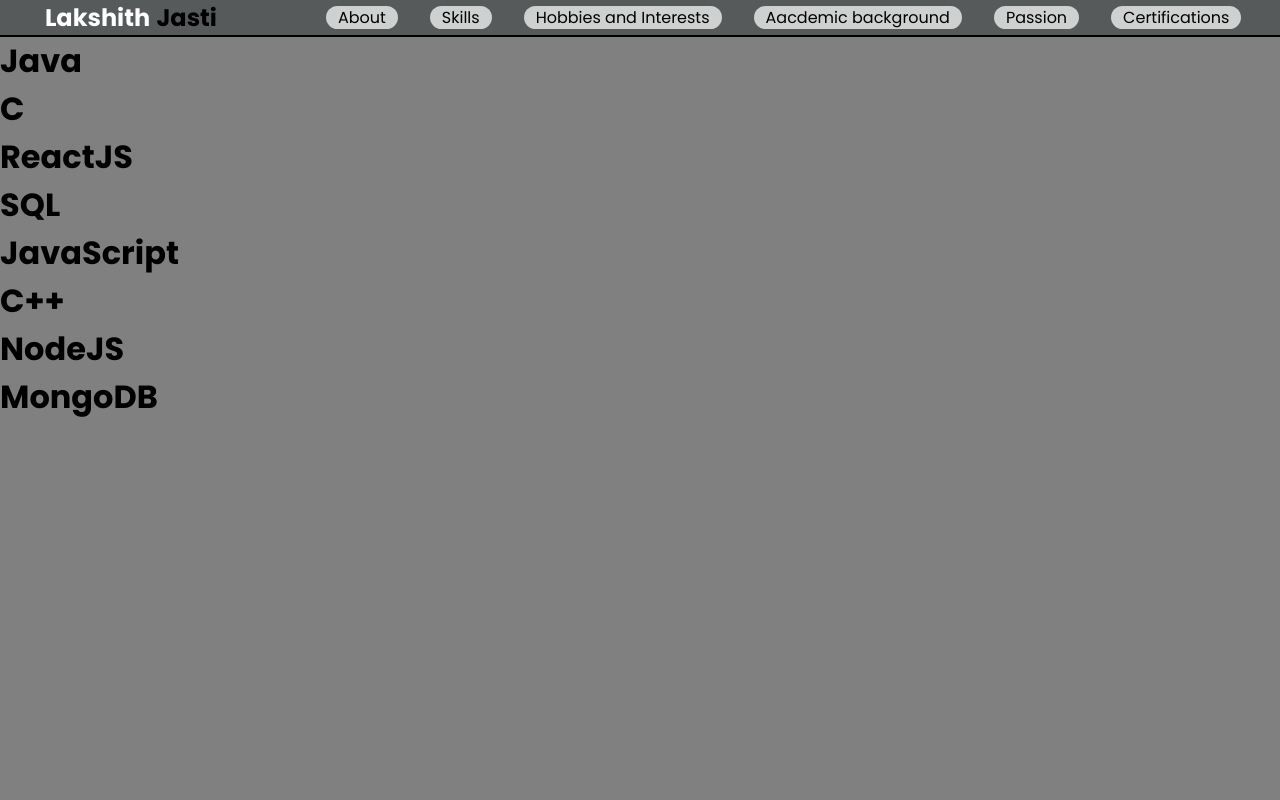
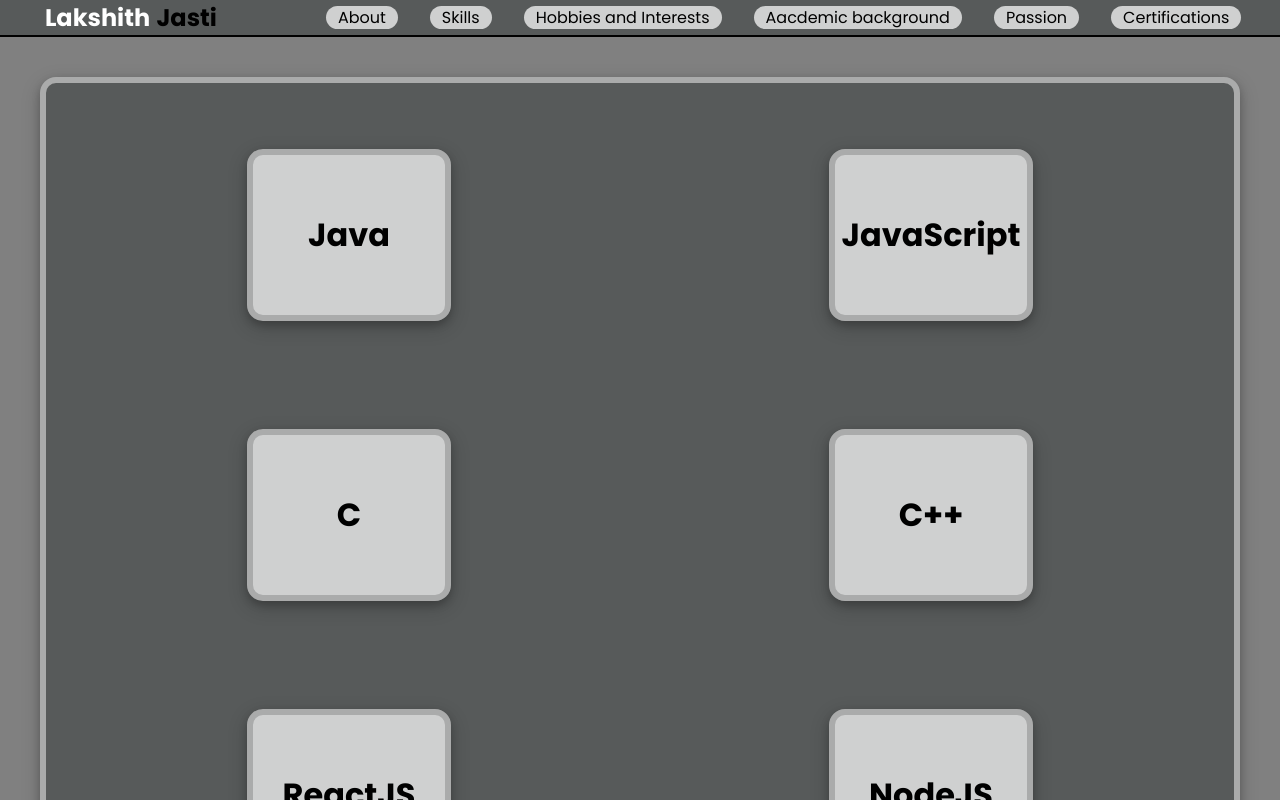
Before and after one commit to jastilakshith/myportfolio, a React (Create React App) app: page /skills in a window 1280 px wide. Shown: the top 800 px of the page. Built offline with nearby package versions, Linux system fonts and the light colour scheme.

Commit message:
Update App.css

```diff
--- a/src/App.css
+++ b/src/App.css
@@ -67,3 +67,35 @@
   display: flex;
   justify-content: center;
 }
+
+.skillscontainer{
+  display: flex;
+  justify-content: space-around;
+  border-radius: 2vh;
+  border: solid 6px rgb(170, 171, 171);
+  margin: 5vh;
+  background-color: rgb(87, 90, 90);
+  color: white;
+  box-shadow: 0 4px 8px 0 rgba(0, 0, 0, 0.2), 0 6px 20px 0 rgba(0, 0, 0, 0.19);
+  padding: 1.5vh;
+}
+
+.section{
+  display: flex;
+  justify-content: space-around;
+  flex-direction: column;
+  height: 140vh;
+}
+
+.tiles{
+  border-radius: 2vh;
+  border: solid 6px rgb(170, 171, 171);
+  background-color:  rgba(255, 255, 255, 0.717);
+  color: black;
+  width: 15vw;
+  height: 20vh;
+  box-shadow: 0 4px 8px 0 rgba(0, 0, 0, 0.2), 0 6px 20px 0 rgba(0, 0, 0, 0.19);
+  display: flex;
+  justify-content: center;
+  align-items: center;
+}
```
